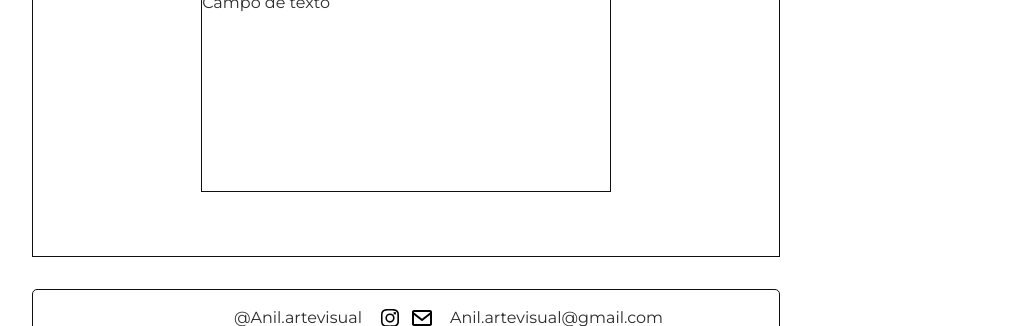
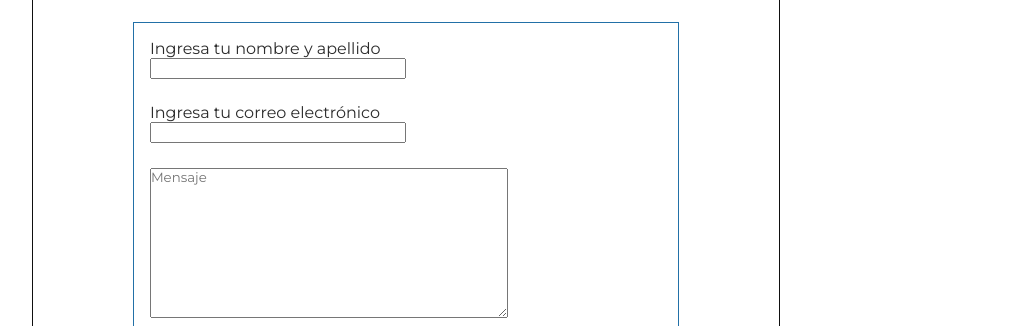
Before and after one commit to MatiasTello87/Anila, a website: page pages/contacto.html in a window 1280 px wide. Shown: the part 220-546 px from the top of the page, without its empty margins (234-1263 px from the left). Drawn offline with Linux system fonts and the light colour scheme.

Commit message:
1prueba de enlace a whatsapp

```diff
--- a/pages/contacto.html
+++ b/pages/contacto.html
@@ -24,7 +24,19 @@
     <main>
         <section class="section_contacto">
             <h4>Deja tu mensaje</h4>
-            <div class="mensaje">Campo de texto</div>
+            <div class="whatsapp">
+                <a href="htpps://wa.me/5492645293298"><img src="../assets/icons/whatsapp.webp" alt=""></a>
+            </div>
+            <div class="email">
+                <form action="https://formsubmit.co/matiasfernandotello@gmail.com"         method="POST">
+                    <label for="name">Ingresa tu nombre y apellido</label>
+                    <input type="text" name="name" required>
+                    <label for="email">Ingresa tu correo electrónico</label>
+                    <input type="email" name="email" required>
+                    <textarea name="mensaje" placeholder="Mensaje" required></textarea>
+                    <button type="submit">Enviar</button>
+               </form>
+            </div>
         </section>
     </main>
     <footer>
--- a/sass/pages/_contacto.scss
+++ b/sass/pages/_contacto.scss
@@ -1,44 +1,29 @@
 main{
     .section_contacto{
         @include flex_column();
-        padding: 4em 2em;
+        padding: 2em;
         width: 60%;
         border: 1px solid rgb(15, 15, 15);
-        .grid_contacto{
-            display: grid;
+
+        .email{
             width: 80%;
-            justify-content: center;
-            grid-template-columns:45% 45% ;
-            grid-template-rows:45% 45% ;
-            padding: 2em;
-            gap: 1em;
-            border: 1px solid rgb(15, 15, 15);
-
-            :nth-child(3){
+            height: 400px;
+            border: 1px solid rgb(34, 112, 167);
+            form{
                 display: flex;
-                justify-content: end;
+                flex-direction: column;
+                align-items: start;
+                gap: .7em;
+                padding: 1em;
+                input{
+                    width: 50%;
+                    transform: translateY(-13px);
+                }
+                textarea{
+                    width: 70%;
+                    height: 150px;
+                }
             }
-            :nth-child(1){
-                display: flex;
-                justify-content: end;
-            }
-           .item_contacto{
-            display: flex;
-            align-items: center;
-            gap: 1em;
-            img{
-                height: 24px;
-            }
-            .flag{
-                height: 18px;
-            }
-
-           }
-        }
-        .mensaje{
-            width: 60%;
-            height: 200px;
-            border: 1px solid rgb(15, 15, 15);
         }
     }
 }
```
Also changed, not shown: css/style.css.
